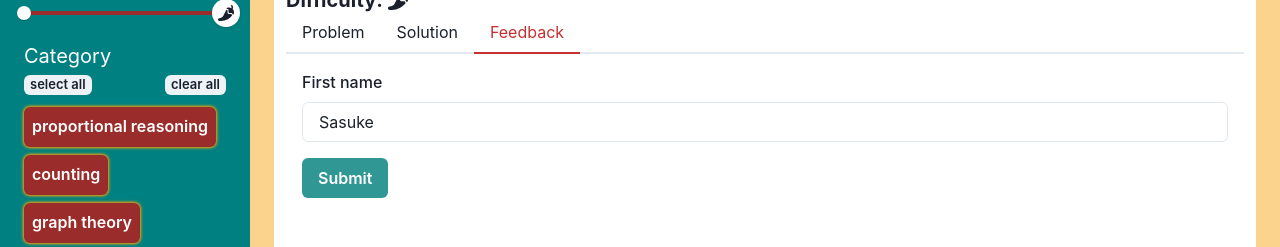
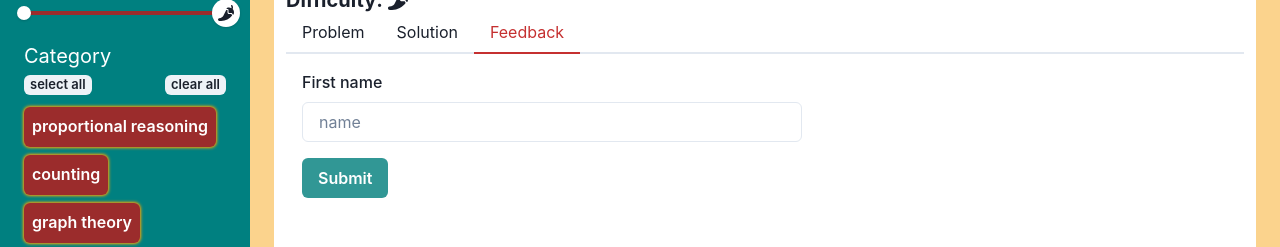
Before and after one commit to davebro1031/EnchantedMath, a React (Vite) app: page /problem/1 in a window 1280 px wide. Both pictures are taken after a click on the tab "Feedback". Shown: the part 164-411 px from the top of the page. Built offline with nearby package versions, Linux system fonts and the light colour scheme.

Commit message:
add broken form

```diff
--- a/src/components/Problem Details/Feedback.jsx
+++ b/src/components/Problem Details/Feedback.jsx
@@ -1,5 +1,5 @@
 import { Field, Form, Formik } from 'formik';
-import { FormControl, FormLabel, Input, FormErrorMessage, Button} from '@chakra-ui/react'
+import { FormControl, FormLabel, Input, FormErrorMessage, Button, Select, Box, Textarea } from '@chakra-ui/react'
 
 export default function Feedback() {
     function validateName(value) {
@@ -13,8 +13,9 @@ export default function Feedback() {
     }
 
     return (
+        <Box maxWidth='500px'>
             <Formik
-        initialValues={{ name: 'Sasuke' }}
+                initialValues={{ name: '' }}
                 onSubmit={(values, actions) => {
                     setTimeout(() => {
                         alert(JSON.stringify(values, null, 2))
@@ -33,6 +34,43 @@ export default function Feedback() {
                                 </FormControl>
                             )}
                         </Field>
+
+                        {/* <Field name='user_email' >
+                        {({ field, form }) => (
+                            <FormControl isInvalid={form.errors.name && form.touched.name} >
+                                <FormLabel>Your email (optional)</FormLabel>
+                                <Input {...field} placeholder='someone@somewhere.com' />
+                                <FormErrorMessage>{form.errors.name}</FormErrorMessage>
+                            </FormControl>
+                        )}
+                    </Field> */}
+
+                        {/* <Field name='topic' >
+                        {({ field, form }) => (
+                            <FormControl mt={4} isInvalid={form.errors.name && form.touched.name} isRequired>
+                                <FormLabel>Subject</FormLabel>
+                                <Select {...field} placeholder='-- select one --'>
+                                    <option value="suggested change">Suggest change</option>
+                                    <option value="new solution">New solution</option>
+                                    <option value="correction">Corrections</option>
+                                    <option value="comment">Comments</option>
+                                    <option value="miscellaneous">Other</option>
+                                </Select>
+                            </FormControl>
+                        )}
+                    </Field> */}
+
+                        {/* <Field name='message' >
+                        {({ field, form }) => (
+                            <FormControl isInvalid={form.errors.name && form.touched.name} mt={4} isRequired>
+                                <FormLabel>Message</FormLabel>
+                                <Textarea {...field} placeholder='message' resize='vertical' />
+                                <FormErrorMessage>{form.errors.name}</FormErrorMessage>
+                            </FormControl>
+                        )}
+                    </Field> */}
+
+
                         <Button
                             mt={4}
                             colorScheme='teal'
@@ -44,5 +82,6 @@ export default function Feedback() {
                     </Form>
                 )}
             </Formik>
+        </Box>
     )
 }
--- a/src/components/Problem Details/ProblemDetails.jsx
+++ b/src/components/Problem Details/ProblemDetails.jsx
@@ -46,7 +46,7 @@ export default function ProblemDetails() {
                         <p>Solution</p>
                     </TabPanel>
                     <TabPanel>
-                        <Feedback/>
+                        <Feedback id={problem.id} title={problem.title}/>
                     </TabPanel>
                 </TabPanels>
             </Tabs>
```
Lines whose indentation alone changed are shown as unchanged.
